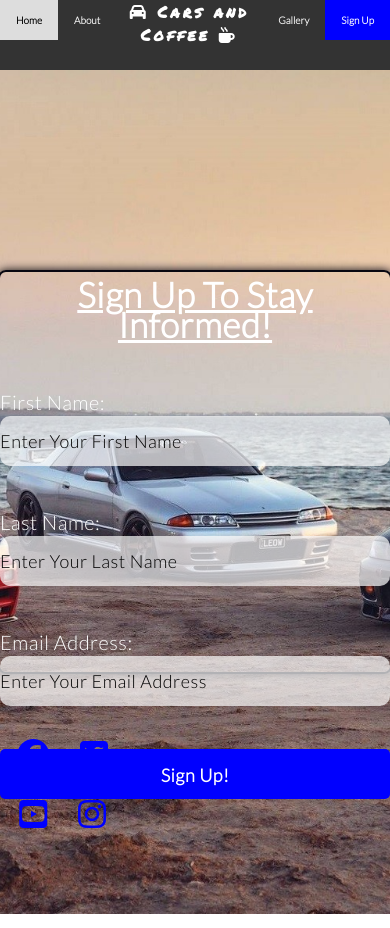
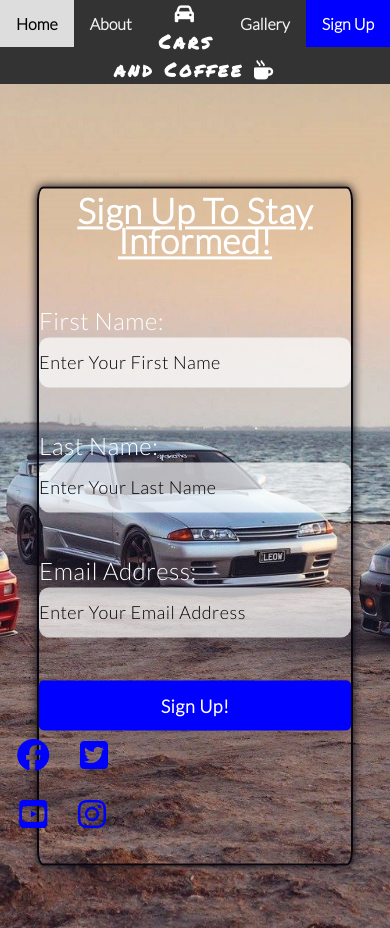
Before and after one commit to AdamRalph123/cars-and-coffee, a plain HTML site: page signup.html in a window 390 px wide. Drawn offline with Linux system fonts and the light colour scheme.

Commit message:
Fixed image on sign-up page as it was not loading on gitpod after deployed

```diff
--- a/assets/css/style.css
+++ b/assets/css/style.css
@@ -203,11 +203,11 @@ h2 {
 /* Form section */
 
 .form-section {
-    background: url('../images/signup\ 2.jpg') no-repeat;
+    background: url('../images/signup.jpg');
     background-position: center;
     background-size: cover;
     height: 100vh;
-    max-width: 100%;
+    max-width: 100wh;
 }
 
 form {
@@ -358,15 +358,20 @@ footer {
     }
 
     .form-section {
-        background: url(/assets/images/signup\ 2.jpg) no-repeat center center;
+        background: url('../images/signup.jpg') no-repeat center center;
         background-size: cover;
-
+        position: relative;
     }
 
     iframe {
         height: 100vh;
         width: 100vw;
     }
+
+    .topnav a {
+        font-size: 1rem;
+    }
+
 
 }
 
@@ -385,14 +390,19 @@ footer {
     }
 
     .form-section {
-        background: url(/assets/images/signup\ 2.jpg) no-repeat center center;
+        background: url('../images/signup.jpg') no-repeat center center;
         background-size: cover;
-        max-width: 100%;
+        position: relative;
+
     }
 
     form {
-        margin-top: 50px;
-        width: 100%;
+        width: 80vw;
+        height: 80vh;
+    }
+
+    label {
+        font-size: 1.5rem;
     }
 
     form h2 {
@@ -435,15 +445,11 @@ footer {
         height: 60vh;
     }
 
-    .topnav {
-        height: 70px;
+    .topnav a {
+        font-size: 1rem;
     }
 
     h1 {
-        font-size: 16px;
-    }
-
-    .topnav a {
-        font-size: 10px;
+        font-size: 1.2rem;
     }
 }
```
Also changed, not shown: index.html (+2 -0 lines), assets/images/signup.jpg (renamed from assets/images/signup 2.jpg).
